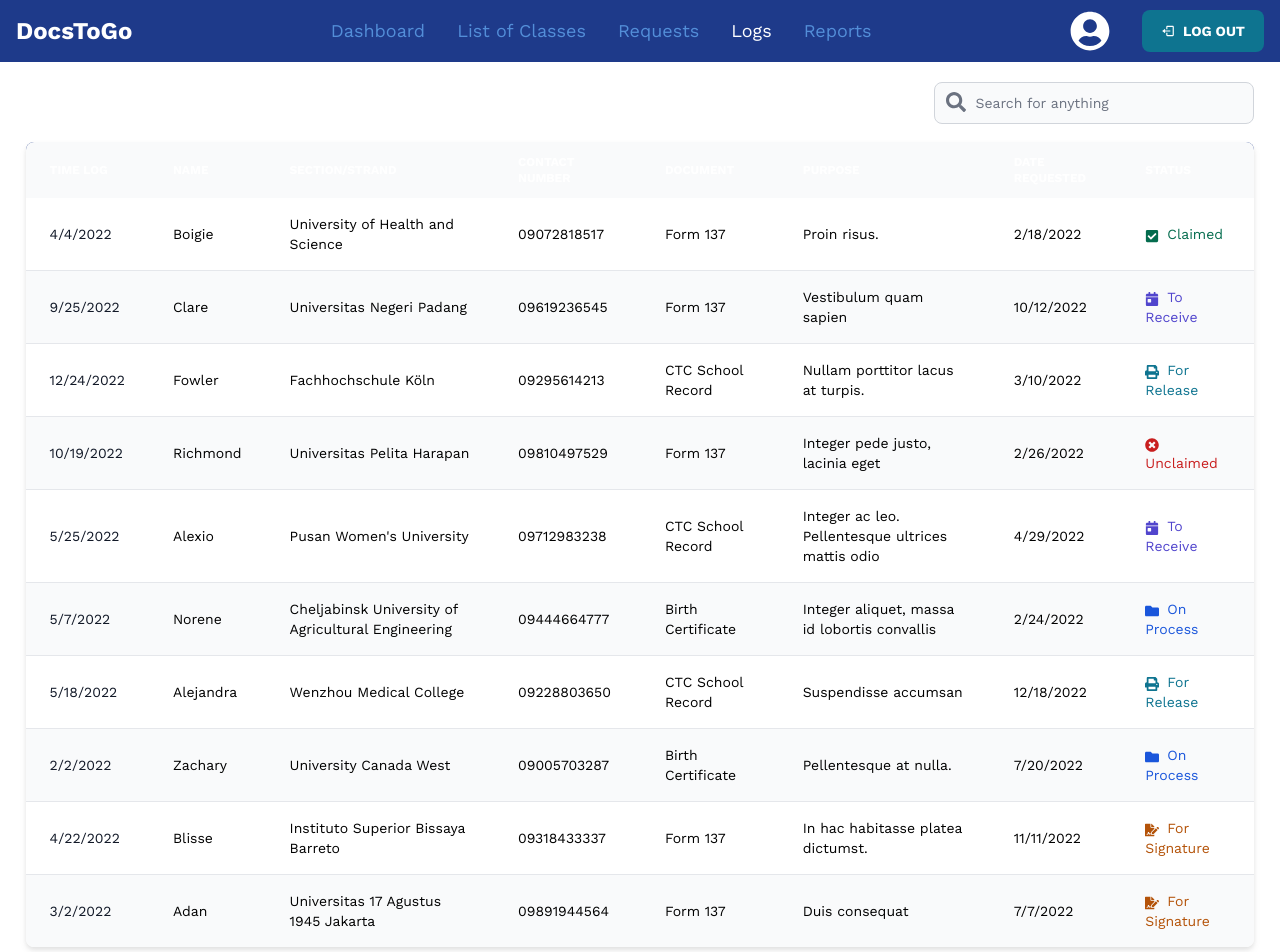
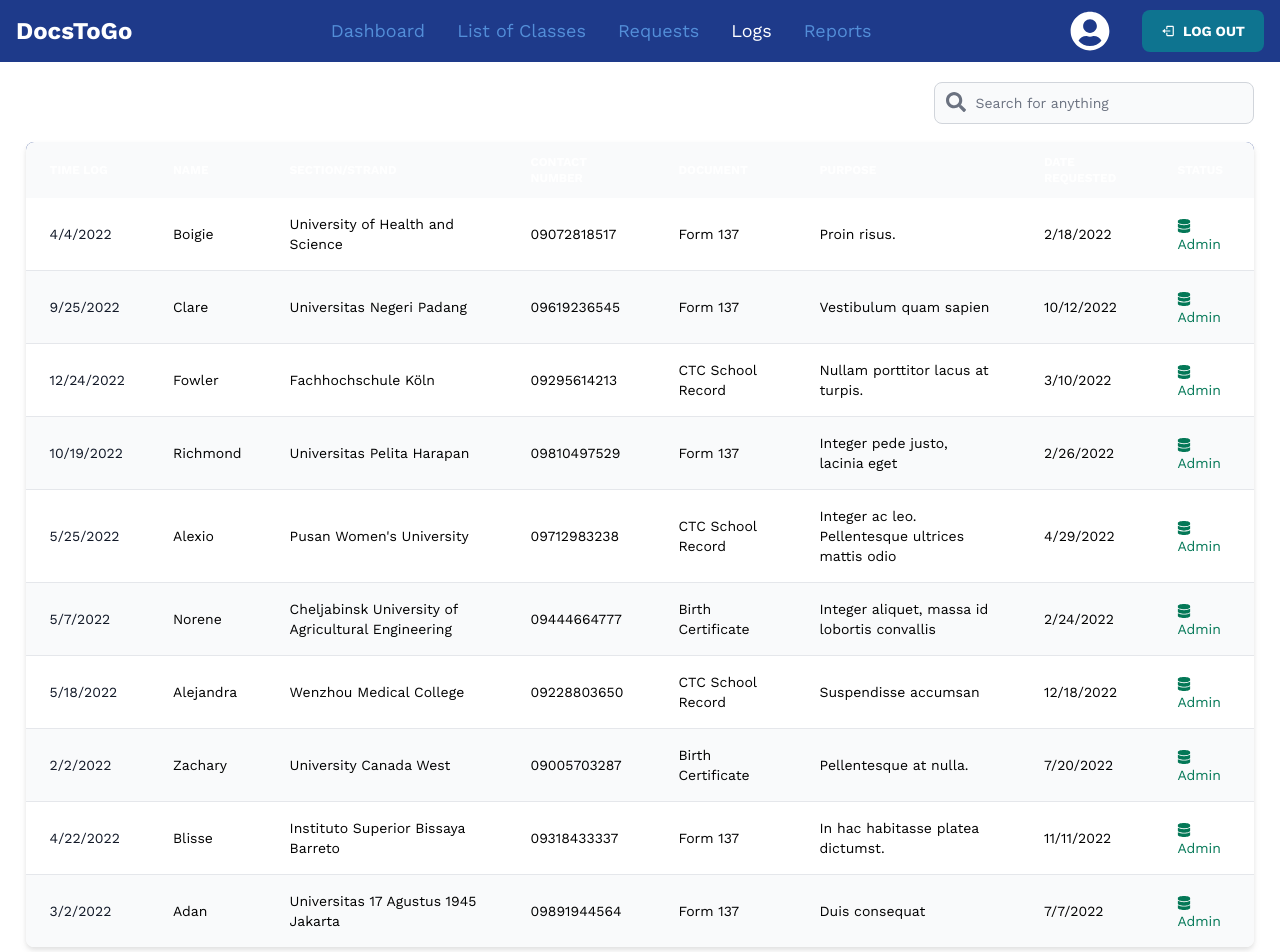
Before and after one commit to arvy-rence/docxtogo-admin, a Next.js app: page /dashboard/logs in a window 1280 px wide. Shown: the top 952 px of the page. Built offline with nearby package versions, Linux system fonts and the light colour scheme.

Commit message:
[ADD] / Change bindings to easily pass data

```diff
--- a/components/dashboard/StatusText.jsx
+++ b/components/dashboard/StatusText.jsx
@@ -3,40 +3,40 @@ import {FaFolder, FaFileSignature, FaCheckSquare, FaCalendarDay, FaDatabase, FaT
 
 export const StatusText = ({status}) => {
   return (
-    (status === "On Process") ? (
+    (status === 1) ? (
       <div className="text-blue-700">
         <FaFolder className="inline-block mr-2"/>
-        {status}
+        On Process
       </div>
-    ) : (status === "For Signature") ? (
+    ) : (status === 2) ? (
       <div className="text-amber-700">
         <FaFileSignature className="inline-block mr-2"/>
-        {status}
+        For Signature
       </div>
-    ) : (status === "For Release") ? (
+    ) : (status === 3) ? (
       <div className="text-cyan-700">
         <FaPrint className="inline-block mr-2"/>
-        {status}
+        For Release
       </div>
-    ) : (status === "To Receive") ? (
+    ) : (status === 4) ? (
       <div className="text-indigo-700">
         <FaCalendarDay className="inline-block mr-2"/>
-        {status}
+        To Receive
       </div>
-    ) : (status === "Claimed") ? (
+    ) : (status === 5) ? (
       <div className="text-green-700">
         <FaCheckSquare className="inline-block mr-2"/>
-        {status}
+        Claimed
       </div>
-    ) : (status === "Unclaimed") ? (
+    ) : (status === 6) ? (
       <div className="text-red-700">
         <FaTimesCircle className="inline-block mr-2"/>
-        {status}
+        Unclaimed
       </div>
     ) : (
       <div className="text-emerald-700">
         <FaDatabase className="inline-block mr-2"/>
-        {status}
+        Admin
       </div>
     )
   )
--- a/components/dashboard/TableRow.jsx
+++ b/components/dashboard/TableRow.jsx
@@ -1,22 +1,23 @@
 import React from "react";
 import {Table} from "flowbite-react";
 import {StatusText} from "./StatusText";
+import {adjustDateTime} from "../../hooks/adjust-date";
 
-export const TableRow = ({id, agentName, actionType, status, date}) => {
+export const TableRow = ({id, data}) => {
 
   return (
     <Table.Row className="bg-white dark:border-gray-700 dark:bg-gray-800">
       <Table.Cell className="whitespace-nowrap font-medium text-primary font-bold">
-        {agentName}
+        {data.requestor}
       </Table.Cell>
       <Table.Cell className="text-black">
-        {actionType}
+        {data.requestedDocument}
       </Table.Cell>
       <Table.Cell>
-        <StatusText status={status}/>
+        <StatusText status={data.status}/>
       </Table.Cell>
       <Table.Cell className="text-black">
-        {date}
+        {adjustDateTime(data.date)}
       </Table.Cell>
     </Table.Row>
   )
```
